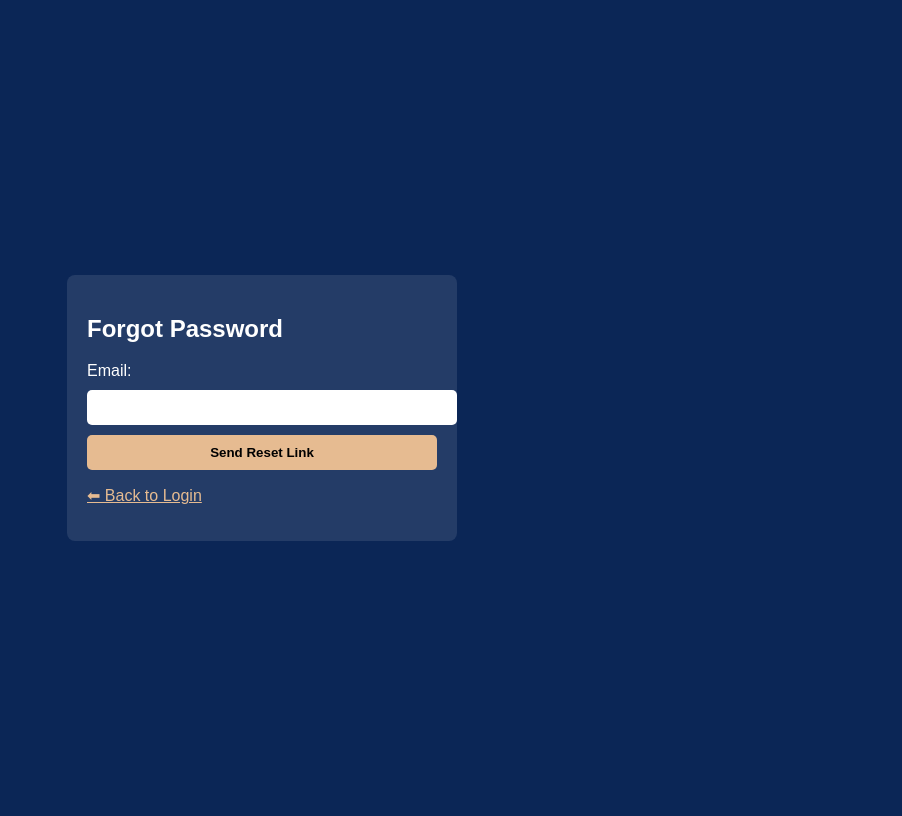
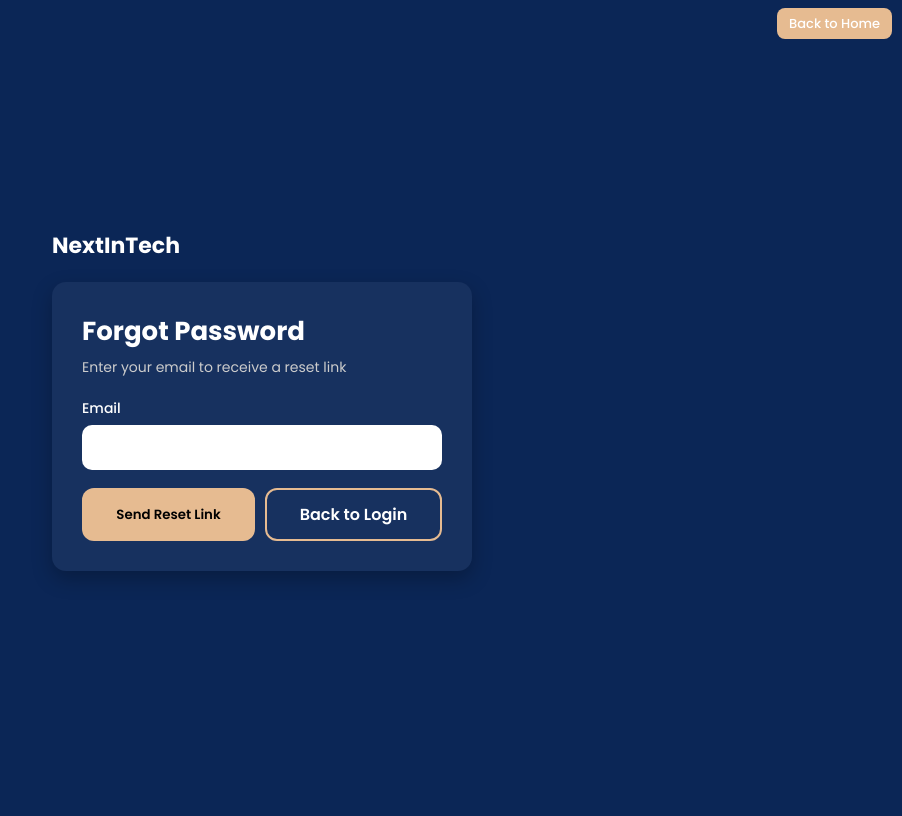
Before and after one commit to nextintechhub/nextintech, a PHP site: page /nextintech/forgot-password.php in a window 1280 px wide. Shown: the whole page, without its empty margins (378-1280 px from the left). After the commit the page ends 578 px from the top, so only its background shows below. Run offline with PHP 8.4, Linux system fonts and the light colour scheme.

Commit message:
nextintech

```diff
--- a/forgot-password.php
+++ b/forgot-password.php
@@ -7,7 +7,7 @@ if ($_SERVER["REQUEST_METHOD"] == "POST") {
     $email = trim($_POST['email']);
 
     if (!filter_var($email, FILTER_VALIDATE_EMAIL)) {
-        $message = "<div class='error'>❌ Invalid email address</div>";
+        $message = "<div class='alert error'>❌ Invalid email address</div>";
     } else {
         // Check if user exists
         $stmt = $conn->prepare("SELECT id FROM users WHERE email=?");
@@ -25,11 +25,11 @@ if ($_SERVER["REQUEST_METHOD"] == "POST") {
             $stmt->bind_param("iss", $user['id'], $token, $expires);
             $stmt->execute();
 
-            // Normally send an email - here we just show the reset link
+            // Normally send email → here we just show the reset link
             $resetLink = "http://localhost/nextintech/reset-password.php?token=" . $token;
-            $message = "<div class='success'>✅ Reset link (demo): <a href='$resetLink'>$resetLink</a></div>";
+            $message = "<div class='alert success'>✅ Reset link (demo): <a href='$resetLink' style='color:#fff;'>$resetLink</a></div>";
         } else {
-            $message = "<div class='error'>❌ No account found with that email</div>";
+            $message = "<div class='alert error'>❌ No account found with that email</div>";
         }
     }
 }
@@ -37,28 +37,75 @@ if ($_SERVER["REQUEST_METHOD"] == "POST") {
 <!DOCTYPE html>
 <html lang="en">
 <head>
-  <meta charset="UTF-8">
-  <title>Forgot Password</title>
+  <meta charset="utf-8">
+  <title>Forgot Password • NextInTech</title>
+  <link href="https://fonts.googleapis.com/css2?family=Poppins:wght@400;500;600;700&display=swap" rel="stylesheet">
   <style>
-    body { font-family: Arial, sans-serif; background: #0b2656; color: white; display:flex; justify-content:center; align-items:center; height:100vh; }
-    .card { background: rgba(255,255,255,0.1); padding:20px; border-radius:8px; width:350px; }
-    .success { background: #4CAF50; padding:10px; margin-bottom:10px; border-radius:5px; }
-    .error { background: #f44336; padding:10px; margin-bottom:10px; border-radius:5px; }
-    input, button { width:100%; padding:10px; margin-top:10px; border:none; border-radius:5px; }
-    button { background:#e6bb91; cursor:pointer; font-weight:bold; }
-    button:hover { background:#d4a97f; }
+    * {margin:0; padding:0; box-sizing:border-box; font-family:'Poppins',sans-serif;}
+    body.bg {
+      background:#0b2656; color:#fff;
+      display:flex; justify-content:center; align-items:center;
+      min-height:100vh;
+    }
+    .shell { width:100%; max-width:420px; }
+    .topbar .brand { font-size:22px; font-weight:700; margin-bottom:20px; }
+    .top-right { position:absolute; top:10px; right:10px; }
+    .top-right a {
+      font-size:13px; font-weight:500; color:#fff;
+      text-decoration:none; background:#e6bb91;
+      padding:6px 12px; border-radius:8px; transition:0.3s;
+    }
+    .top-right a:hover { background:#d4a97f; color:#000; }
+    .card {
+      background:rgba(255,255,255,0.05);
+      border-radius:14px;
+      padding:30px;
+      box-shadow:0 8px 20px rgba(0,0,0,0.25);
+    }
+    .title { font-size:26px; font-weight:700; margin-bottom:6px; }
+    .subtitle { font-size:14px; color:#ccc; margin-bottom:20px; }
+    label { display:block; font-size:14px; font-weight:500; margin:12px 0 6px; }
+    input {
+      width:100%; padding:12px; border:none; outline:none;
+      border-radius:10px; font-size:14px; background:#fff; color:#000;
+    }
+    .btn-row { display:flex; justify-content:space-between; gap:10px; margin-top:18px; }
+    .btn {
+      flex:1; text-align:center; padding:12px; border-radius:12px;
+      font-weight:600; cursor:pointer; transition:0.3s; border:none; text-decoration:none;
+    }
+    .btn-primary { background:#e6bb91; color:#000; }
+    .btn-primary:hover { background:#d4a97f; }
+    .btn-outline { border:2px solid #e6bb91; color:#fff; background:transparent; }
+    .btn-outline:hover { background:#e6bb91; color:#000; }
+    .alert { margin-bottom:15px; padding:10px; border-radius:8px; text-align:center; }
+    .alert.error { background:#ff4d4d; color:#fff; }
+    .alert.success { background:#4caf50; color:#fff; }
   </style>
 </head>
-<body>
-  <div class="card">
-    <h2>Forgot Password</h2>
-    <?php echo $message; ?>
-    <form method="POST">
-      <label>Email:</label>
-      <input type="email" name="email" required>
-      <button type="submit">Send Reset Link</button>
-    </form>
-    <p><a href="login.php" style="color:#e6bb91;">⬅ Back to Login</a></p>
+<body class="bg">
+  <div class="shell">
+    <header class="topbar">
+      <div class="brand">NextInTech</div>
+      <div class="top-right"><a href="index.php">Back to Home</a></div>
+    </header>
+
+    <main class="card">
+      <h1 class="title">Forgot Password</h1>
+      <p class="subtitle">Enter your email to receive a reset link</p>
+
+      <?php if ($message) echo $message; ?>
+
+      <form method="POST" action="">
+        <label>Email</label>
+        <input type="email" name="email" required>
+
+        <div class="btn-row">
+          <button type="submit" class="btn btn-primary">Send Reset Link</button>
+          <a href="login.php" class="btn btn-outline">Back to Login</a>
+        </div>
+      </form>
+    </main>
   </div>
 </body>
 </html>
```
